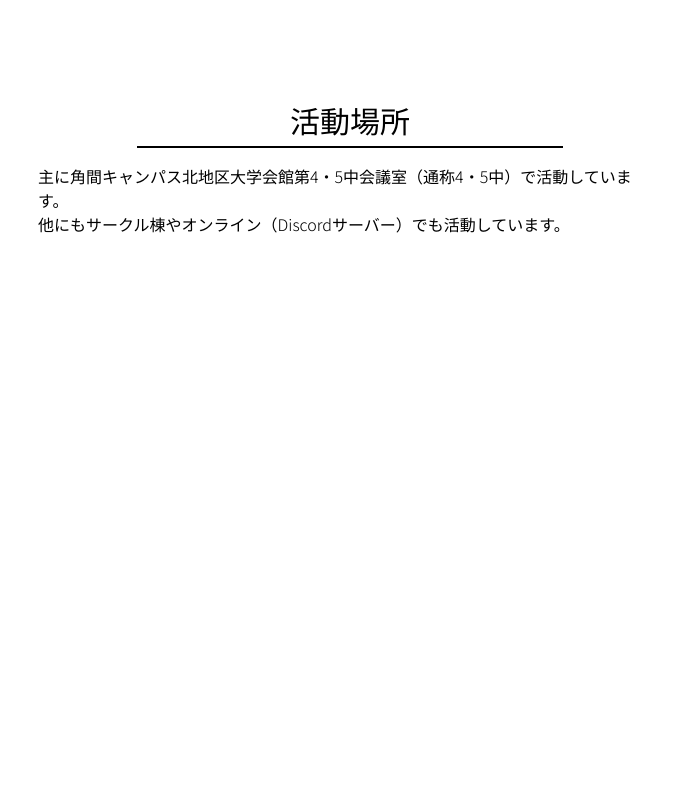
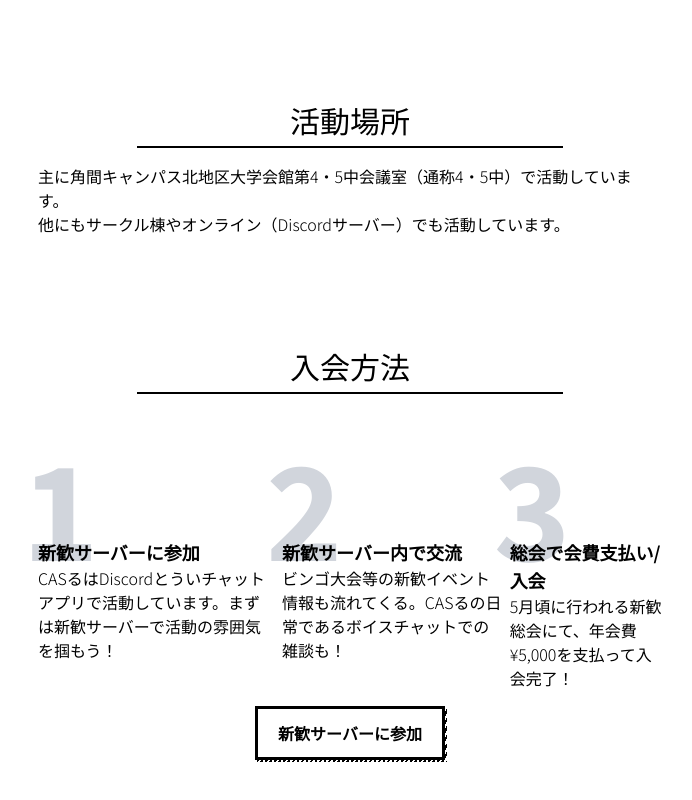
Before and after one commit to CASru-IT/cas-ru.com, a Next.js app: page / in a window 1280 px wide. Shown: the part 1558-2358 px from the top of the page, without its empty margins (290-982 px from the left). Before the commit the page ends 1866 px from the top, so only its background shows below. Built offline with nearby package versions, Linux system fonts and the light colour scheme.

Commit message:
トップページに入会方法を追加

```diff
--- a/src/app/page.tsx
+++ b/src/app/page.tsx
@@ -1,6 +1,7 @@
 import { getAllGroupName, getGroupInfo } from "@/utils/groupIntroduction";
 import Image from "next/image";
 import Link from "next/link";
+import Button from "@/components/button";
 
 const Section = ({
   title,
@@ -84,6 +85,53 @@ export default function Home() {
             {/* 活動場所を説明する画像を置く */}
           </div>
         </Section>
+        <Section title="入会方法" id="membership">
+          <div className="flex justify-center gap-2">
+            <div>
+              <div className="text-9xl font-extrabold relative top-8 right-4 text-gray-300 z-0">
+                1
+              </div>
+              <h3 className="text-lg font-bold relative z-10">
+                新歓サーバーに参加
+              </h3>
+              <p>
+                CASるはDiscordとういチャットアプリで活動しています。まずは新歓サーバーで活動の雰囲気を掴もう！
+              </p>
+            </div>
+            <div>
+              <div className="text-9xl font-extrabold relative top-8 right-4 text-gray-300 z-0">
+                2
+              </div>
+              <h3 className="text-lg font-bold relative z-10">
+                新歓サーバー内で交流
+              </h3>
+              <p>
+                ビンゴ大会等の新歓イベント情報も流れてくる。CASるの日常であるボイスチャットでの雑談も！
+              </p>
+            </div>
+            <div>
+              <div className="text-9xl font-extrabold relative top-8 right-4 text-gray-300 z-0">
+                3
+              </div>
+              <h3 className="text-lg font-bold relative z-10">
+                総会で会費支払い/入会
+              </h3>
+              <p>
+                5月頃に行われる新歓総会にて、年会費¥5,000を支払って入会完了！
+              </p>
+            </div>
+          </div>
+          <div className="flex justify-center mt-4">
+            <Button
+            href="https://discord.gg/57rZ3rM6BE"
+            target="_blank"
+            rel="noopener noreferrer"
+as={Link}
+          >
+            新歓サーバーに参加
+          </Button>
+          </div>
+        </Section>
       </div>
     </>
   );
```
